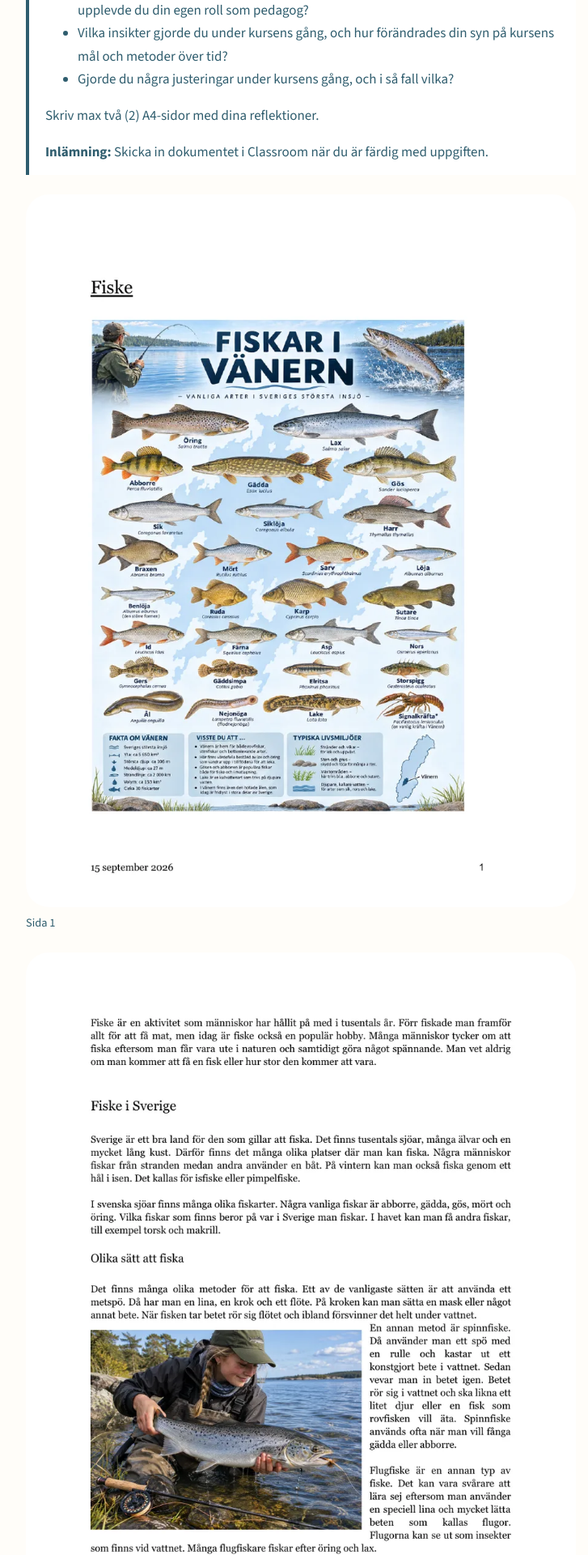
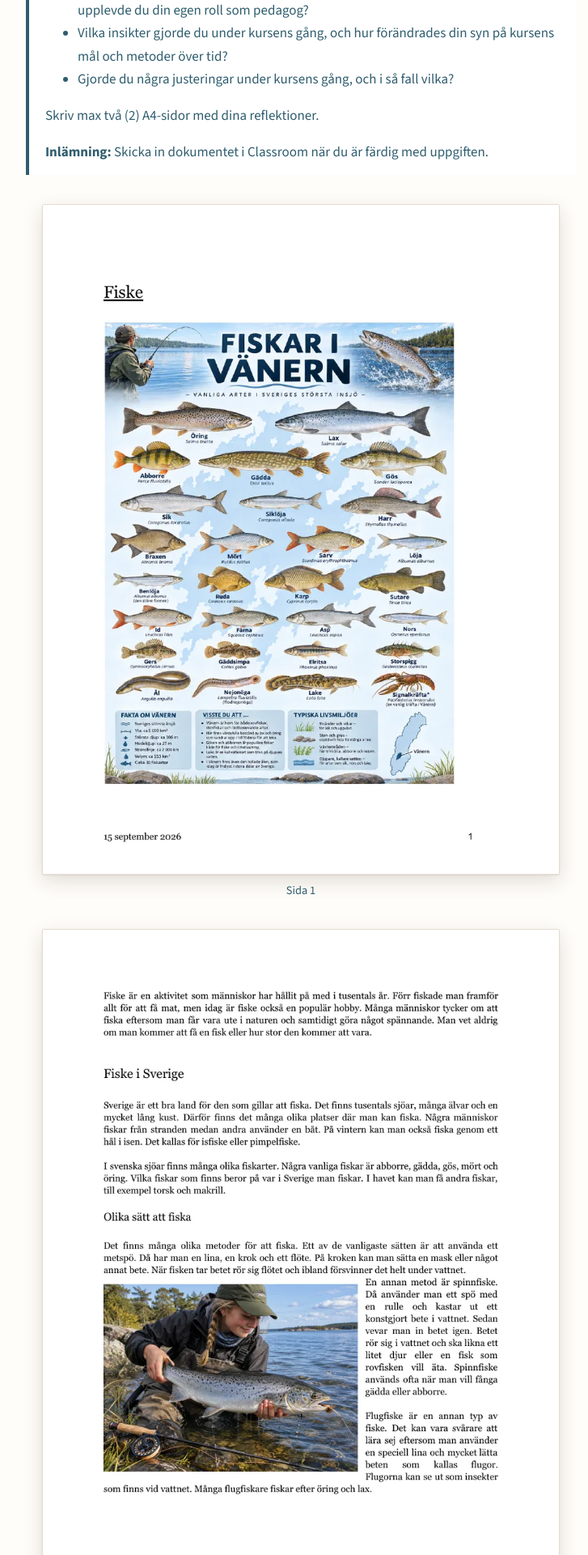
Before and after one commit to HannahKodad/it-pedagogy, a Jekyll site: the page built from _posts/2026-09-18-mini-kurs-fiske.md, in a window 1280 px wide. Shown: the part 1096-3016 px from the top of the page at 81% size, without its empty margins (268-995 px from the left). Built offline with Jekyll 4.4.1, drawn with Linux system fonts in a browser that asks for light colours.

Commit message:
Show document pages as paper sheets
Co-Authored-By: Claude Opus 5.5 <noreply@anthropic.com>
Claude-Session: https://claude.ai/code/session_01US4uC96mcg9pnYNxCsLiKE

```diff
--- a/_posts/2026-09-18-mini-kurs-fiske.md
+++ b/_posts/2026-09-18-mini-kurs-fiske.md
@@ -33,8 +33,8 @@ namn: "Mini-kurs – Fiske"
 <p><strong>Inlämning:</strong> Skicka in dokumentet i Classroom när du är färdig med uppgiften.</p>
 </div>
 
-<figure class="uppg-bild"><img src="{{ '/assets/img/uppgifter/fiske-1.webp' | relative_url }}" alt="Dokumentet Fiske, sida 1." width="900" height="1165" loading="lazy"><figcaption>Sida 1</figcaption></figure>
-<figure class="uppg-bild"><img src="{{ '/assets/img/uppgifter/fiske-2.webp' | relative_url }}" alt="Dokumentet Fiske, sida 2." width="900" height="1165" loading="lazy"><figcaption>Sida 2</figcaption></figure>
-<figure class="uppg-bild"><img src="{{ '/assets/img/uppgifter/fiske-3.webp' | relative_url }}" alt="Dokumentet Fiske, sida 3." width="900" height="1165" loading="lazy"><figcaption>Sida 3</figcaption></figure>
-<figure class="uppg-bild"><img src="{{ '/assets/img/uppgifter/fiske-4.webp' | relative_url }}" alt="Dokumentet Fiske, sida 4." width="900" height="1165" loading="lazy"><figcaption>Sida 4</figcaption></figure>
-<figure class="uppg-bild"><img src="{{ '/assets/img/uppgifter/fiske-5.webp' | relative_url }}" alt="Dokumentet Fiske, sida 5." width="900" height="1165" loading="lazy"><figcaption>Sida 5</figcaption></figure>
+<figure class="uppg-bild papper"><img src="{{ '/assets/img/uppgifter/fiske-1.webp' | relative_url }}" alt="Dokumentet Fiske, sida 1." width="900" height="1165" loading="lazy"><figcaption>Sida 1</figcaption></figure>
+<figure class="uppg-bild papper"><img src="{{ '/assets/img/uppgifter/fiske-2.webp' | relative_url }}" alt="Dokumentet Fiske, sida 2." width="900" height="1165" loading="lazy"><figcaption>Sida 2</figcaption></figure>
+<figure class="uppg-bild papper"><img src="{{ '/assets/img/uppgifter/fiske-3.webp' | relative_url }}" alt="Dokumentet Fiske, sida 3." width="900" height="1165" loading="lazy"><figcaption>Sida 3</figcaption></figure>
+<figure class="uppg-bild papper"><img src="{{ '/assets/img/uppgifter/fiske-4.webp' | relative_url }}" alt="Dokumentet Fiske, sida 4." width="900" height="1165" loading="lazy"><figcaption>Sida 4</figcaption></figure>
+<figure class="uppg-bild papper"><img src="{{ '/assets/img/uppgifter/fiske-5.webp' | relative_url }}" alt="Dokumentet Fiske, sida 5." width="900" height="1165" loading="lazy"><figcaption>Sida 5</figcaption></figure>
--- a/assets/css/style.css
+++ b/assets/css/style.css
@@ -178,3 +178,8 @@ p { margin: 0 0 1em; }
 .amne > h3.del { margin: 26px 0 0; font-size: 1.15rem; color: var(--petrol); }
 .uppgiften { background: var(--vit); border-left: 4px solid var(--petrol); padding: 14px 20px; margin-bottom: 24px; }
 .uppgiften p:last-child, .uppgiften ul:last-child { margin-bottom: 0; }
+/* Dokumentsidor som ett pappersark */
+.uppg-bild.papper { max-width: 640px; margin: 36px auto; }
+.uppg-bild.papper img { background: #fff; border-radius: 2px; border: 1px solid #e4ddd0;
+  box-shadow: 0 1px 2px rgba(40,30,20,.08), 0 8px 24px rgba(40,30,20,.14); }
+.uppg-bild.papper figcaption { text-align: center; }
```
Also changed, not shown: _posts/2026-09-18-it-trender.md (+1 -1 lines), _posts/2026-09-18-minikurs-skarmavbilder.md (+3 -3 lines), _posts/2026-09-18-olika-teckenformat.md (+1 -1 lines), _posts/2026-09-18-skapa-ett-dokument-i-word.md (+2 -2 lines).
